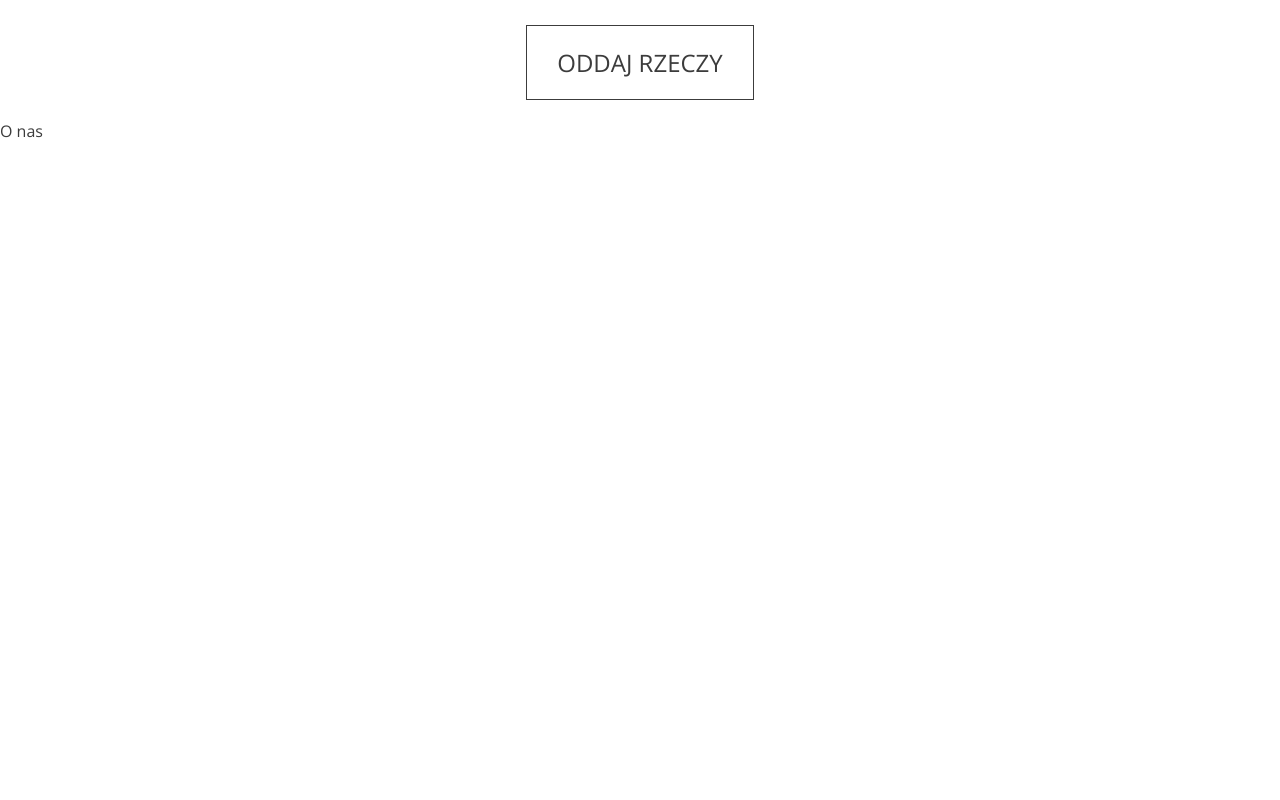
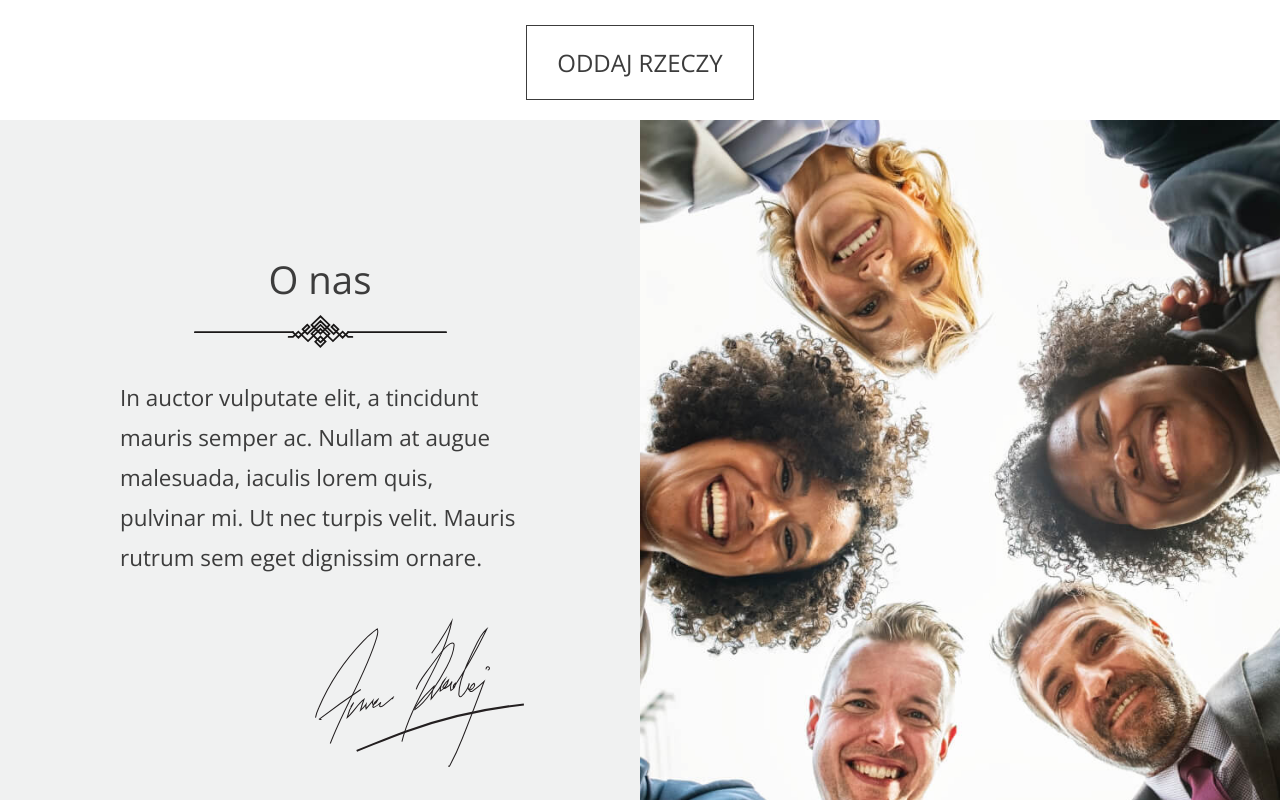
Before and after one commit to ogur666/IntoGoodHands, a React (Create React App) app: page / in a window 1280 px wide. Shown: the part 1400-2200 px from the top of the page. Built offline with nearby package versions, Linux system fonts and the light colour scheme.

Commit message:
Strona główna - O nas

```diff
--- a/src/components/Home/HomeAboutUs.js
+++ b/src/components/Home/HomeAboutUs.js
@@ -1,10 +1,21 @@
 import React, {useEffect, useState} from 'react';
+import signature from '../../assets/Signature.svg'
 
 const HomeAboutUs = () => {
 
     return (
         <article className="home-about-us">
-            O nas
+            <section className="about-us-text">
+                <h2>O nas</h2>
+                <div className="decoration"> </div>
+                <p>
+                    In auctor vulputate elit, a tincidunt mauris semper ac. Nullam at augue malesuada, iaculis lorem quis, pulvinar mi. Ut nec turpis velit. Mauris rutrum sem eget dignissim ornare.
+                </p>
+                <div className="about-us-signature">
+                    <img alt="signature" src={signature} />
+                </div>
+            </section>
+            <section className="about-us-background"></section>
         </article>
     )
 };
--- a/src/scss/components/_home.scss
+++ b/src/scss/components/_home.scss
@@ -183,3 +183,40 @@ header {
     }
   }
 }
+.home-about-us {
+  section {
+    width: 50%;
+  }
+}
+.about-us-text {
+  display: flex;
+  justify-content: center;
+  align-items: center;
+  flex-direction: column;
+  background-color: $screen-color;
+  h2 {
+    font-weight: lighter;
+    font-size: 2.4rem;
+  }
+  p {
+    font-size: 1.4rem;
+    font-weight: lighter;
+    margin: 20px;
+    padding: 0 100px;
+    line-height: 40px;
+  }
+}
+.about-us-signature {
+  width: 95%;
+  display: flex;
+  justify-content: flex-end;
+  margin: 20px;
+  padding-right: 100px;
+}
+.about-us-background {
+  background-image: url("../../assets/People.jpg");
+  background-size: cover;
+  background-repeat: no-repeat;
+  background-position: center;
+  //height: 100%;
+}
```
Also changed, not shown: src/components/Home/HomeThreeColumns.js (+9 -3 lines).
